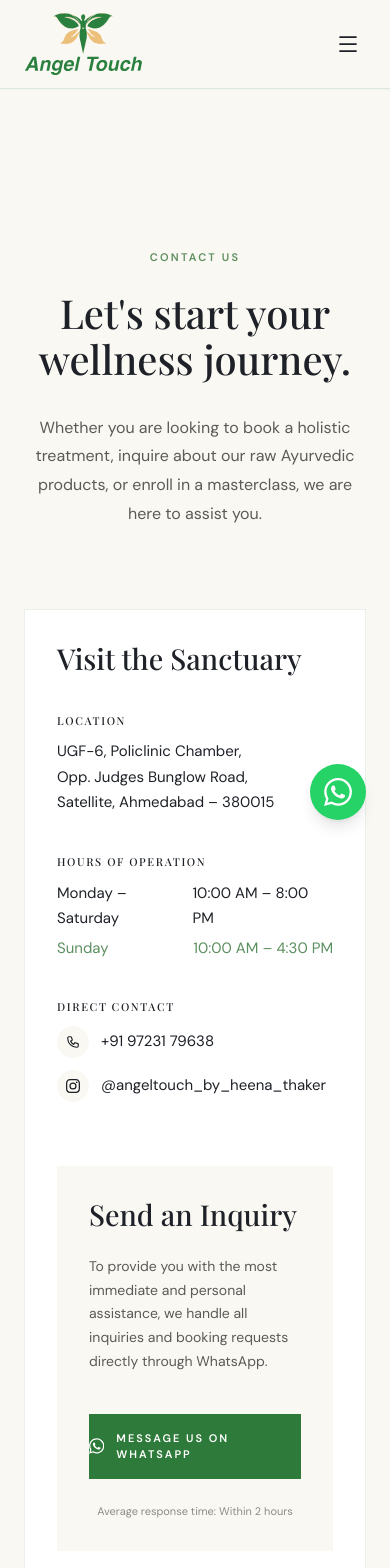
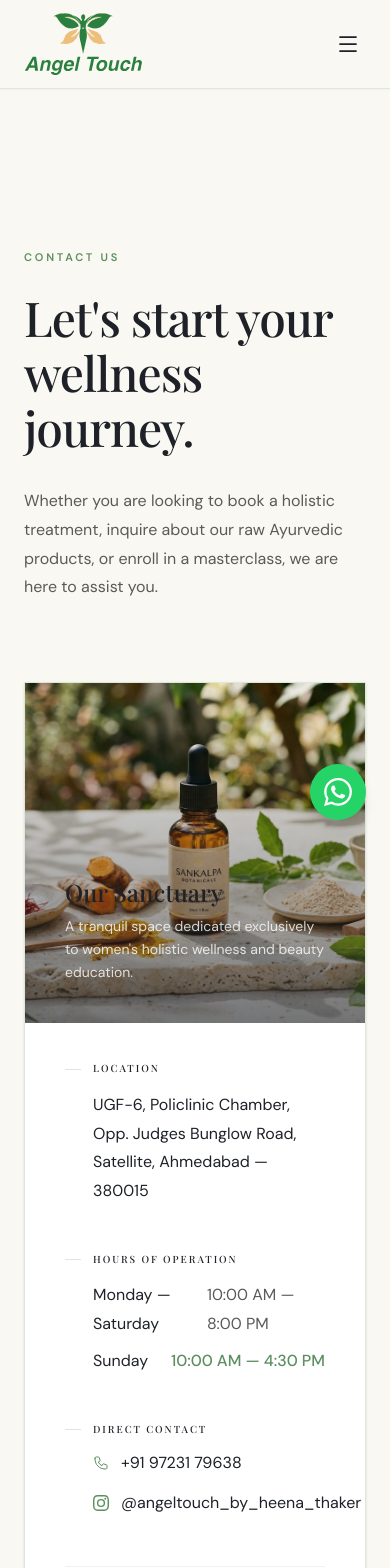
Before and after one commit to Hetsoni28/Angel-Touch, a Next.js app: page /contact in a window 390 px wide. Shown: the top 1568 px of the page. Built offline with nearby package versions, Linux system fonts and the light colour scheme.

Commit message:
feat: redesign about and contact pages to pro-level editorial layouts

```diff
--- a/src/app/about/page.tsx
+++ b/src/app/about/page.tsx
@@ -10,55 +10,67 @@ export default function AboutPage() {
   return (
     <article className="min-h-screen bg-[#faf8f2]">
 
-      {/* Editorial Hero */}
-      <header className="relative w-full pt-40 pb-20 md:pt-48 md:pb-32 px-6 md:px-10 max-w-7xl mx-auto">
+      {/* Editorial Hero with Cinematic Background */}
+      <header className="relative w-full h-[70vh] min-h-[600px] flex items-center justify-center overflow-hidden">
+        <Image
+          src="/images/ayurvedic_editorial_bg.jpg"
+          alt="Ayurvedic Botanicals"
+          fill
+          className="object-cover object-center absolute inset-0 z-0"
+          priority
+        />
+        <div className="absolute inset-0 bg-[#faf8f2]/80 backdrop-blur-sm z-10" />
+
+        <div className="relative z-20 max-w-4xl mx-auto px-6 text-center mt-20">
           <FadeIn>
-          <div className="max-w-3xl">
-            <span className="text-[11px] font-semibold tracking-[0.2em] uppercase text-[#5c8f60] mb-6 block">
+            <span className="text-[11px] font-semibold tracking-[0.25em] uppercase text-[#5c8f60] mb-8 block">
               Our Story
             </span>
             <h1
-              className="text-[2.5rem] md:text-[4rem] font-medium text-[#1e2228] leading-[1.1] mb-8"
-              style={{ fontFamily: 'var(--font-heading)' }}
+              className="text-[3rem] md:text-[4.5rem] font-medium text-[#1e2228] leading-[1.05] mb-8"
+              style={{ fontFamily: 'var(--font-heading)', letterSpacing: '-0.02em' }}
             >
-              Rooted in ancient wisdom, crafted for modern wellness.
+              Rooted in ancient wisdom,<br />crafted for modern wellness.
             </h1>
-            <p className="text-[16px] md:text-[18px] text-[#5c5a58] leading-[1.8]">
+            <p className="text-[16px] md:text-[18px] text-[#5c5a58] leading-[1.8] max-w-2xl mx-auto">
               Angel Touch is a sanctuary of authentic Ayurvedic healing, dedicated to reviving the pure, unadulterated practices of natural wellness. We believe that true beauty and health begin with a profound connection to nature.
             </p>
+          </FadeIn>
         </div>
-        </FadeIn>
       </header>
 
-      {/* The Founder Section (Split Layout) */}
-      <section className="max-w-7xl mx-auto px-6 md:px-10 py-20 md:py-32">
-        <div className="grid grid-cols-1 lg:grid-cols-2 gap-16 lg:gap-24 items-center">
+      {/* The Founder Section (Pro Editorial Layout) */}
+      <section className="max-w-7xl mx-auto px-6 md:px-10 py-24 md:py-40">
+        <div className="grid grid-cols-1 lg:grid-cols-12 gap-16 lg:gap-24 items-center">
 
+          <div className="lg:col-span-5 relative">
             <FadeIn delay={0.2}>
-            <div className="relative aspect-[3/4] w-full max-w-md mx-auto lg:mx-0">
+              <div className="relative aspect-[3/4] w-full max-w-md mx-auto lg:mx-0 overflow-hidden bg-[#e9f3e9] shadow-xl shadow-[#1e2228]/5">
                 <Image
                   src="/images/heena_thaaker.jpg"
                   alt="Heena Thaker, Founder of Angel Touch"
                   fill
-                className="object-cover object-center"
-                priority
+                  className="object-cover object-top"
                 />
-              <div className="absolute -bottom-6 -right-6 w-32 h-32 bg-[#e9f3e9] -z-10" />
               </div>
             </FadeIn>
 
+            {/* Elegant botanical backdrop accent */}
+            <div className="absolute -bottom-12 -left-12 w-64 h-64 bg-[#e9f3e9] rounded-full mix-blend-multiply blur-3xl -z-10 opacity-70 pointer-events-none" />
+          </div>
+
+          <div className="lg:col-span-7">
             <FadeIn delay={0.3}>
-            <div>
               <span className="text-[11px] font-semibold tracking-[0.2em] uppercase text-[#8a8d87] mb-6 block">
-                The Founder
+                The Visionary
               </span>
               <h2
-                className="text-[2rem] md:text-[2.5rem] font-medium text-[#1e2228] leading-[1.2] mb-8"
+                className="text-[2.2rem] md:text-[3rem] font-medium text-[#1e2228] leading-[1.15] mb-10"
                 style={{ fontFamily: 'var(--font-heading)' }}
               >
                 Meet Heena Thaker
               </h2>
-              <div className="prose prose-lg prose-p:text-[#5c5a58] prose-p:leading-[1.8] max-w-none">
+              <div className="space-y-6 text-[16px] text-[#5c5a58] leading-[1.85]">
                 <p>
                   With a deep-rooted passion for holistic healing and natural aesthetics, Heena Thaker founded Angel Touch to bridge the gap between traditional Ayurvedic science and contemporary wellness needs.
                 </p>
@@ -69,7 +81,7 @@ export default function AboutPage() {
                   Today, beyond offering transformative treatments, Heena is dedicated to sharing her knowledge through the Angel Touch Masterclass platform—empowering others to learn the sacred art of Ayurvedic product making.
                 </p>
               </div>
-              <div className="mt-10">
+              <div className="mt-12 flex items-center gap-6">
                 <Image
                   src="/logo.svg"
                   alt="Angel Touch Signature"
@@ -77,31 +89,36 @@ export default function AboutPage() {
                   height={40}
                   className="opacity-40"
                 />
-              </div>
+                <div className="w-16 h-[1px] bg-[#dde7dd]" />
+                <span className="text-[11px] uppercase tracking-widest text-[#8a8d87] font-semibold">Founder</span>
               </div>
             </FadeIn>
+          </div>
 
         </div>
       </section>
 
-      {/* Philosophy Section */}
-      <section className="bg-white py-24 md:py-32 border-t border-[#dde7dd]/60">
-        <div className="max-w-7xl mx-auto px-6 md:px-10">
+      {/* Philosophy Section (Elevated UI) */}
+      <section className="bg-white py-24 md:py-32 border-t border-[#dde7dd]/60 relative overflow-hidden">
+        <div className="max-w-7xl mx-auto px-6 md:px-10 relative z-10">
           <FadeIn>
-            <div className="text-center max-w-3xl mx-auto mb-20">
+            <div className="text-center max-w-3xl mx-auto mb-24">
+              <span className="text-[11px] font-semibold tracking-[0.2em] uppercase text-[#5c8f60] mb-6 block">
+                Core Values
+              </span>
               <h2
-                className="text-[2rem] md:text-[2.8rem] font-medium text-[#1e2228] leading-[1.15] mb-6"
-                style={{ fontFamily: 'var(--font-heading)' }}
+                className="text-[2.5rem] md:text-[3.2rem] font-medium text-[#1e2228] leading-[1.15] mb-6"
+                style={{ fontFamily: 'var(--font-heading)', letterSpacing: '-0.01em' }}
               >
                 Our Philosophy
               </h2>
-              <p className="text-[15px] md:text-[16px] text-[#5c5a58] leading-[1.8]">
+              <p className="text-[16px] text-[#5c5a58] leading-[1.8]">
                 We stand against the commercialization of wellness. Our approach is slow, deliberate, and entirely natural.
               </p>
             </div>
           </FadeIn>
 
-          <div className="grid grid-cols-1 md:grid-cols-3 gap-12 md:gap-8">
+          <div className="grid grid-cols-1 md:grid-cols-3 gap-8">
             {[
               {
                 title: "100% Pure Ingredients",
@@ -117,12 +134,15 @@ export default function AboutPage() {
               }
             ].map((pillar, index) => (
               <FadeIn key={pillar.title} delay={0.2 + index * 0.1}>
-                <div className="text-center p-8 bg-[#faf8f2] h-full">
-                  <span className="text-[10px] font-bold tracking-[0.2em] text-[#5c8f60] mb-4 block">0{index + 1}</span>
-                  <h3 className="text-[1.2rem] font-medium text-[#1e2228] mb-4" style={{ fontFamily: 'var(--font-heading)' }}>
+                <div className="flex flex-col text-center p-12 bg-[#faf8f2] border border-[#dde7dd]/50 hover:border-[#5c8f60]/30 transition-colors duration-500 h-full">
+                  <span className="text-[12px] font-bold tracking-[0.25em] text-[#5c8f60] mb-6 block opacity-80">
+                    0{index + 1}
+                  </span>
+                  <h3 className="text-[1.4rem] font-medium text-[#1e2228] mb-5" style={{ fontFamily: 'var(--font-heading)' }}>
                     {pillar.title}
                   </h3>
-                  <p className="text-[14px] text-[#5c5a58] leading-[1.7]">
+                  <div className="w-8 h-[1px] bg-[#dde7dd] mx-auto mb-5" />
+                  <p className="text-[15px] text-[#5c5a58] leading-[1.8]">
                     {pillar.description}
                   </p>
                 </div>
--- a/src/app/contact/page.tsx
+++ b/src/app/contact/page.tsx
@@ -1,10 +1,22 @@
 import { FadeIn } from '@/components/atoms/FadeIn'
-import { generateWhatsAppLink } from '@/utils/whatsapp'
 import Image from 'next/image'
 
+function generateWhatsAppLink({ type = 'GENERAL' }: { type?: 'GENERAL' | 'MASTERCLASS' | 'TREATMENT' }) {
+  const phone = '919723179638'
+  let text = 'Hello Angel Touch, I would like to inquire about your services.'
+
+  if (type === 'MASTERCLASS') {
+    text = 'Hello Angel Touch, I am interested in enrolling in a Masterclass.'
+  } else if (type === 'TREATMENT') {
+    text = 'Hello Angel Touch, I would like to book an Ayurvedic Treatment.'
+  }
+
+  return `https://wa.me/${phone}?text=${encodeURIComponent(text)}`
+}
+
 export const metadata = {
-  title: 'Contact | Angel Touch by Heena Thaker',
-  description: 'Get in touch with Angel Touch for treatment bookings, product inquiries, and masterclass details.',
+  title: 'Contact | Angel Touch',
+  description: 'Get in touch with Angel Touch to book treatments, enroll in masterclasses, or inquire about our premium Ayurvedic products.',
 }
 
 export default function ContactPage() {
@@ -12,125 +24,134 @@ export default function ContactPage() {
     <article className="min-h-screen bg-[#faf8f2]">
 
       {/* Editorial Hero */}
-      <header className="relative w-full pt-40 pb-20 md:pt-48 md:pb-24 px-6 md:px-10 max-w-7xl mx-auto text-center">
+      <header className="relative w-full pt-40 pb-20 md:pt-48 md:pb-24 px-6 md:px-10 max-w-7xl mx-auto">
         <FadeIn>
-          <div className="max-w-3xl mx-auto">
-            <span className="text-[11px] font-semibold tracking-[0.2em] uppercase text-[#5c8f60] mb-6 block">
+          <div className="max-w-3xl">
+            <span className="text-[11px] font-semibold tracking-[0.25em] uppercase text-[#5c8f60] mb-6 block">
               Contact Us
             </span>
             <h1
-              className="text-[2.5rem] md:text-[4rem] font-medium text-[#1e2228] leading-[1.1] mb-8"
-              style={{ fontFamily: 'var(--font-heading)' }}
+              className="text-[3rem] md:text-[4.5rem] font-medium text-[#1e2228] leading-[1.05] mb-8"
+              style={{ fontFamily: 'var(--font-heading)', letterSpacing: '-0.02em' }}
             >
-              Let&apos;s start your wellness journey.
+              Let's start your wellness journey.
             </h1>
-            <p className="text-[16px] md:text-[18px] text-[#5c5a58] leading-[1.8]">
+            <p className="text-[16px] md:text-[18px] text-[#5c5a58] leading-[1.8] max-w-2xl">
               Whether you are looking to book a holistic treatment, inquire about our raw Ayurvedic products, or enroll in a masterclass, we are here to assist you.
             </p>
           </div>
         </FadeIn>
       </header>
 
-      <section className="max-w-7xl mx-auto px-6 md:px-10 pb-24 md:pb-32">
-        <div className="grid grid-cols-1 lg:grid-cols-2 gap-16 lg:gap-24 bg-white border border-[#dde7dd]/60 p-8 md:p-16">
+      {/* Pro Split Layout Contact Section */}
+      <section className="max-w-7xl mx-auto px-6 md:px-10 pb-32">
+        <div className="grid grid-cols-1 lg:grid-cols-2 bg-white border border-[#dde7dd] overflow-hidden shadow-sm">
 
-          {/* Left: Contact Info */}
+          {/* Left: Cinematic Image with Map Overlay placeholder */}
+          <div className="relative aspect-square lg:aspect-auto lg:h-full w-full bg-[#e9f3e9]">
+            <Image
+              src="/images/ayurvedic_hero_editorial_1791405719098.jpg"
+              alt="Angel Touch Sanctuary"
+              fill
+              className="object-cover object-center"
+            />
+            {/* Elegant overlay gradient */}
+            <div className="absolute inset-0 bg-gradient-to-t from-[#1e2228]/60 to-transparent" />
+
+            <div className="absolute bottom-10 left-10 right-10">
               <FadeIn delay={0.2}>
-            <div>
-              <h2
-                className="text-[1.8rem] md:text-[2.2rem] font-medium text-[#1e2228] leading-[1.2] mb-10"
-                style={{ fontFamily: 'var(--font-heading)' }}
-              >
-                Visit the Sanctuary
-              </h2>
+                <h3 className="text-white text-2xl font-playfair mb-2">Our Sanctuary</h3>
+                <p className="text-white/80 text-sm leading-relaxed max-w-sm">
+                  A tranquil space dedicated exclusively to women's holistic wellness and beauty education.
+                </p>
+              </FadeIn>
+            </div>
+          </div>
 
-              <div className="space-y-10">
-                <div>
-                  <h3 className="text-[11px] font-semibold tracking-[0.15em] uppercase text-[#8a8d87] mb-3">
+          {/* Right: Contact Information & Actions */}
+          <div className="p-10 md:p-16 lg:p-20 flex flex-col justify-center bg-white relative">
+
+            <FadeIn delay={0.2}>
+              <div className="space-y-12">
+
+                {/* Location */}
+                <div className="group">
+                  <h3 className="text-[10px] font-bold tracking-[0.2em] uppercase text-[#8a8d87] mb-4 flex items-center gap-3">
+                    <span className="w-4 h-[1px] bg-[#dde7dd] group-hover:bg-[#5c8f60] transition-colors" />
                     Location
                   </h3>
-                  <p className="text-[15px] text-[#1e2228] leading-[1.7] max-w-[280px]">
+                  <p className="text-[16px] text-[#1e2228] leading-[1.8] pl-7">
                     UGF-6, Policlinic Chamber,<br />
                     Opp. Judges Bunglow Road,<br />
-                    Satellite, Ahmedabad – 380015
+                    Satellite, Ahmedabad — 380015
                   </p>
                 </div>
 
-                <div>
-                  <h3 className="text-[11px] font-semibold tracking-[0.15em] uppercase text-[#8a8d87] mb-3">
+                {/* Hours */}
+                <div className="group">
+                  <h3 className="text-[10px] font-bold tracking-[0.2em] uppercase text-[#8a8d87] mb-4 flex items-center gap-3">
+                    <span className="w-4 h-[1px] bg-[#dde7dd] group-hover:bg-[#5c8f60] transition-colors" />
                     Hours of Operation
                   </h3>
-                  <div className="text-[15px] text-[#1e2228] leading-[1.7]">
+                  <div className="text-[16px] text-[#1e2228] leading-[1.8] pl-7">
                     <p className="flex justify-between max-w-[280px]">
-                      <span>Monday – Saturday</span>
-                      <span>10:00 AM – 8:00 PM</span>
+                      <span>Monday — Saturday</span>
+                      <span className="text-[#5c5a58]">10:00 AM — 8:00 PM</span>
                     </p>
-                    <p className="flex justify-between max-w-[280px] mt-1 text-[#5c8f60]">
+                    <p className="flex justify-between max-w-[280px] mt-2">
                       <span>Sunday</span>
-                      <span>10:00 AM – 4:30 PM</span>
+                      <span className="text-[#5c8f60] font-medium">10:00 AM — 4:30 PM</span>
                     </p>
                   </div>
                 </div>
 
-                <div>
-                  <h3 className="text-[11px] font-semibold tracking-[0.15em] uppercase text-[#8a8d87] mb-3">
+                {/* Direct Contact */}
+                <div className="group">
+                  <h3 className="text-[10px] font-bold tracking-[0.2em] uppercase text-[#8a8d87] mb-4 flex items-center gap-3">
+                    <span className="w-4 h-[1px] bg-[#dde7dd] group-hover:bg-[#5c8f60] transition-colors" />
                     Direct Contact
                   </h3>
-                  <div className="space-y-3">
-                    <a href="tel:+919723179638" className="flex items-center gap-3 text-[15px] text-[#1e2228] hover:text-[#5c8f60] transition-colors group">
-                      <span className="w-8 h-8 flex items-center justify-center bg-[#faf8f2] rounded-full group-hover:bg-[#e9f3e9] transition-colors">
-                        <svg className="w-3.5 h-3.5" fill="none" stroke="currentColor" viewBox="0 0 24 24">
-                          <path strokeLinecap="round" strokeLinejoin="round" strokeWidth="2" d="M3 5a2 2 0 012-2h3.28a1 1 0 01.948.684l1.498 4.493a1 1 0 01-.502 1.21l-2.257 1.13a11.042 11.042 0 005.516 5.516l1.13-2.257a1 1 0 011.21-.502l4.493 1.498a1 1 0 01.684.949V19a2 2 0 01-2 2h-1C9.716 21 3 14.284 3 6V5z"/>
+                  <div className="space-y-4 pl-7">
+                    <a href="tel:+919723179638" className="inline-flex items-center gap-3 text-[16px] text-[#1e2228] hover:text-[#5c8f60] transition-colors">
+                      <svg className="w-4 h-4 text-[#5c8f60]" fill="none" stroke="currentColor" viewBox="0 0 24 24">
+                        <path strokeLinecap="round" strokeLinejoin="round" strokeWidth="1.5" d="M3 5a2 2 0 012-2h3.28a1 1 0 01.948.684l1.498 4.493a1 1 0 01-.502 1.21l-2.257 1.13a11.042 11.042 0 005.516 5.516l1.13-2.257a1 1 0 011.21-.502l4.493 1.498a1 1 0 01.684.949V19a2 2 0 01-2 2h-1C9.716 21 3 14.284 3 6V5z"/>
                       </svg>
-                      </span>
                       +91 97231 79638
                     </a>
-                    <a href="https://instagram.com/angeltouch_by_heena_thaker" target="_blank" rel="noopener noreferrer" className="flex items-center gap-3 text-[15px] text-[#1e2228] hover:text-[#5c8f60] transition-colors group">
-                      <span className="w-8 h-8 flex items-center justify-center bg-[#faf8f2] rounded-full group-hover:bg-[#e9f3e9] transition-colors">
-                        <svg className="w-3.5 h-3.5" fill="currentColor" viewBox="0 0 24 24">
+                    <br />
+                    <a href="https://instagram.com/angeltouch_by_heena_thaker" target="_blank" rel="noopener noreferrer" className="inline-flex items-center gap-3 text-[16px] text-[#1e2228] hover:text-[#5c8f60] transition-colors">
+                      <svg className="w-4 h-4 text-[#5c8f60]" fill="currentColor" viewBox="0 0 24 24">
                         <path d="M12 2.163c3.204 0 3.584.012 4.85.07 3.252.148 4.771 1.691 4.919 4.919.058 1.265.069 1.645.069 4.849 0 3.205-.012 3.584-.069 4.849-.149 3.225-1.664 4.771-4.919 4.919-1.266.058-1.644.07-4.85.07-3.204 0-3.584-.012-4.849-.07-3.26-.149-4.771-1.699-4.919-4.92-.058-1.265-.07-1.644-.07-4.849 0-3.204.013-3.583.07-4.849.149-3.227 1.664-4.771 4.919-4.919 1.266-.057 1.645-.069 4.849-.069zM12 0C8.741 0 8.333.014 7.053.072 2.695.272.273 2.69.073 7.052.014 8.333 0 8.741 0 12c0 3.259.014 3.668.072 4.948.2 4.358 2.618 6.78 6.98 6.98C8.333 23.986 8.741 24 12 24c3.259 0 3.668-.014 4.948-.072 4.354-.2 6.782-2.618 6.979-6.98.059-1.28.073-1.689.073-4.948 0-3.259-.014-3.667-.072-4.947-.196-4.354-2.617-6.78-6.979-6.98C15.668.014 15.259 0 12 0zm0 5.838a6.162 6.162 0 100 12.324 6.162 6.162 0 000-12.324zM12 16a4 4 0 110-8 4 4 0 010 8zm6.406-11.845a1.44 1.44 0 100 2.881 1.44 1.44 0 000-2.881z" />
                       </svg>
-                      </span>
                       @angeltouch_by_heena_thaker
                     </a>
                   </div>
                 </div>
-              </div>
-            </div>
-          </FadeIn>
 
-          {/* Right: Actions / Image */}
-          <FadeIn delay={0.3} className="h-full">
-            <div className="bg-[#faf8f2] p-8 md:p-12 h-full flex flex-col justify-center">
-              <h3
-                className="text-[1.8rem] font-medium text-[#1e2228] leading-[1.2] mb-6"
-                style={{ fontFamily: 'var(--font-heading)' }}
-              >
-                Send an Inquiry
-              </h3>
-              <p className="text-[14px] text-[#5c5a58] leading-[1.7] mb-10">
-                To provide you with the most immediate and personal assistance, we handle all inquiries and booking requests directly through WhatsApp.
-              </p>
-
-              <div className="space-y-4">
+                {/* CTA */}
+                <div className="pt-8 mt-8 border-t border-[#dde7dd]/50">
                   <a
                     href={generateWhatsAppLink({ type: 'GENERAL' })}
                     target="_blank"
                     rel="noopener noreferrer"
-                  className="flex items-center justify-center gap-3 w-full py-4 bg-[#2e7a3a] hover:bg-[#1e5f2e] text-white text-[11px] font-semibold tracking-[0.18em] uppercase transition-colors duration-200"
+                    className="group relative flex items-center justify-center gap-3 w-full py-5 bg-[#1e2228] overflow-hidden transition-all duration-300"
                   >
-                  <svg className="w-4 h-4" fill="currentColor" viewBox="0 0 24 24">
+                    <div className="absolute inset-0 bg-[#2e7a3a] translate-y-[100%] group-hover:translate-y-0 transition-transform duration-500 ease-out" />
+                    <svg className="relative z-10 w-4 h-4 text-white" fill="currentColor" viewBox="0 0 24 24">
                       <path d="M17.472 14.382c-.297-.149-1.758-.867-2.03-.967-.273-.099-.471-.148-.67.15-.197.297-.767.966-.94 1.164-.173.199-.347.223-.644.075-.297-.15-1.255-.463-2.39-1.475-.883-.788-1.48-1.761-1.653-2.059-.173-.297-.018-.458.13-.606.134-.133.298-.347.446-.52.149-.174.198-.298.298-.497.099-.198.05-.371-.025-.52-.075-.149-.669-1.612-.916-2.207-.242-.579-.487-.5-.669-.51a12.8 12.8 0 0 0-.57-.01c-.198 0-.52.074-.792.372-.272.297-1.04 1.016-1.04 2.479 0 1.462 1.065 2.875 1.213 3.074.149.198 2.096 3.2 5.077 4.487.709.306 1.262.489 1.694.625.712.227 1.36.195 1.871.118.571-.085 1.758-.719 2.006-1.413.248-.694.248-1.289.173-1.413-.074-.124-.272-.198-.57-.347m-5.421 7.403h-.004a9.87 9.87 0 0 1-5.031-1.378l-.361-.214-3.741.982.998-3.648-.235-.374a9.86 9.86 0 0 1-1.51-5.26c.001-5.45 4.436-9.884 9.888-9.884 2.64 0 5.122 1.03 6.988 2.898a9.825 9.825 0 0 1 2.893 6.994c-.003 5.45-4.437 9.884-9.885 9.884m8.413-18.297A11.815 11.815 0 0 0 12.05 0C5.495 0 .16 5.335.157 11.892c0 2.096.547 4.142 1.588 5.945L.057 24l6.305-1.654a11.882 11.882 0 0 0 5.683 1.448h.005c6.554 0 11.89-5.335 11.893-11.893a11.821 11.821 0 0 0-3.48-8.413Z"/>
                     </svg>
-                  Message us on WhatsApp
+                    <span className="relative z-10 text-white text-[12px] font-semibold tracking-[0.2em] uppercase">
+                      Send an Inquiry
+                    </span>
                   </a>
-
-                <p className="text-[11px] text-[#8a8d87] text-center pt-2">
+                  <p className="text-[11px] text-[#8a8d87] text-center pt-4 tracking-wide uppercase">
                     Average response time: Within 2 hours
                   </p>
                 </div>
+
               </div>
             </FadeIn>
+          </div>
 
         </div>
       </section>
```
Lines whose indentation alone changed are shown as unchanged.
